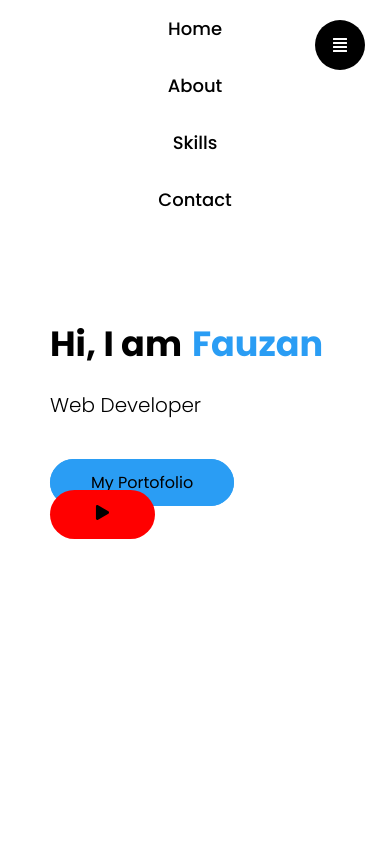
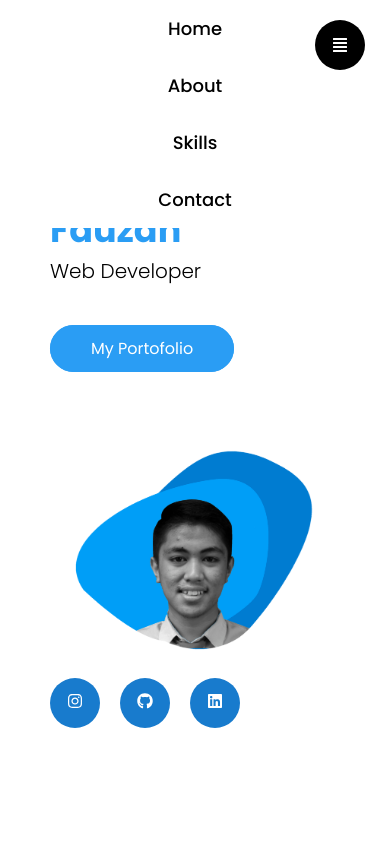
Before and after one commit to mfauzanamzar/myportofolio-with-react, a React (Create React App) app: page / in a window 390 px wide. Shown: the top 844 px of the page. Built offline with nearby package versions, Linux system fonts and the light colour scheme.

Commit message:
styling for mobile

```diff
--- a/src/App.css
+++ b/src/App.css
@@ -17,7 +17,7 @@ body{
   background: white;
   background-repeat: no-repeat;
   background-size: cover;
-  overflow: hidden;
+
 }
 
 .navbar{
@@ -93,7 +93,7 @@ body{
 .header_content{
   display: flex;
   align-items: center;
-  height: 100vh;
+  padding-top: 150px;
   width: 100%;
 }
 
@@ -130,7 +130,11 @@ body{
 .header_section h1{
   font-size: 57px;
   font-weight: 700;
-  margin-bottom: 20px;
+
+
+}
+
+.flex_name{
   display: flex;
 }
 
@@ -143,7 +147,7 @@ body{
 
 .header_section-nama{
   color: #2a9df4;
-  padding-left: 10px;
+
 }
 
 .btn {
@@ -165,18 +169,13 @@ body{
 .btn-outline{
   outline: none;
   border: 1px solid #2a9df4;
-  color: black;
+  color: white;
   background-color: #2a9df4;
     border-radius: 50px;
     padding: 11px 40px;
 }
 
-.btn-smart {
-  background: red;
-  padding: 13px 40px;
-  border-radius: 50px;
 
-}
 
 .play{
   font-size: 25px !important;
@@ -362,11 +361,13 @@ body{
 }
 
 .contact_box{
-  background: #d0efff;
+  background: #2a9df4;
   padding: 25px;
   padding-left: 20px;
   border-radius: 6px;
   margin:30px;
+  color: white;
+
 
 }
 
@@ -380,6 +381,7 @@ body{
   font-size: 16px;
   font-weight: bold;
   margin: 5px 0px 0px 10px;
+  color: white;
 
 }
 
@@ -444,8 +446,12 @@ body{
 }
 
 .btn_contact{
-  margin-top: 40px;
+  margin-top: 20px;
   cursor:pointer;
+  font-weight: bold;
+  font-family: 'Poppins', sans-serif;
+  font-size: 15px;
+  color: white;
 }
 
 input[type=submit] {
@@ -535,12 +541,13 @@ textarea{
 
   }
   .banner_img img{
-    display: none;
+
+    width: 250px;
   }
   .header_section h1{
     font-size: 35px;
     font-weight: 700;
-    margin-bottom: 20px;
+
     display: flex;
   }
 
@@ -549,6 +556,19 @@ textarea{
     font-weight: 300;
     line-height: 30px;
     margin-bottom: 50px;
+  }
+  .header_ul {
+
+    margin: 0 0px;
+  }
+  .contact_box{
+    width: 100%;
+    margin: 0;
+    margin-top: 20px;
+    margin-bottom: 20px;
+
+
+
   }
 
   .common{
@@ -566,4 +586,12 @@ textarea{
     width: 100%;
 
   }
+
+  .about{
+    margin-top: 150px;
+  }
+  .flex_name{
+    display: inline;
+
+  }
 }
--- a/src/components/Banner.js
+++ b/src/components/Banner.js
@@ -15,15 +15,14 @@ const Banner = () => {
           <div className="col-6">
             <div className="header_content">
               <div className="header_section">
-
-                <h1>{state.title1}
-
-                <div className="header_section-nama">
-                    { state.title2}
-                </div>
+                <div className="flex_name">
+                <h1 className="title1">{state.title1}
 
                 </h1>
-
+                <h1 className="header_section-nama"><div >
+                    {state.title2}
+                  </div></h1>
+                  </div>
                 <p>{state.text}</p>
 
                 <div className="header_buttons">
@@ -31,9 +30,7 @@ const Banner = () => {
                     My Portofolio
                   </a>
                   &nbsp;&nbsp;&nbsp;
-                  <a href="" className="btn btn-smart">
-                    <FaPlay className="play" />
-                  </a>
+
                 </div>
               </div>
             </div>
```
Also changed, not shown: src/components/Skills.js (indentation only), 1 other file (tests, documents, lock files or other folders). Lines whose indentation alone changed are shown as unchanged.
